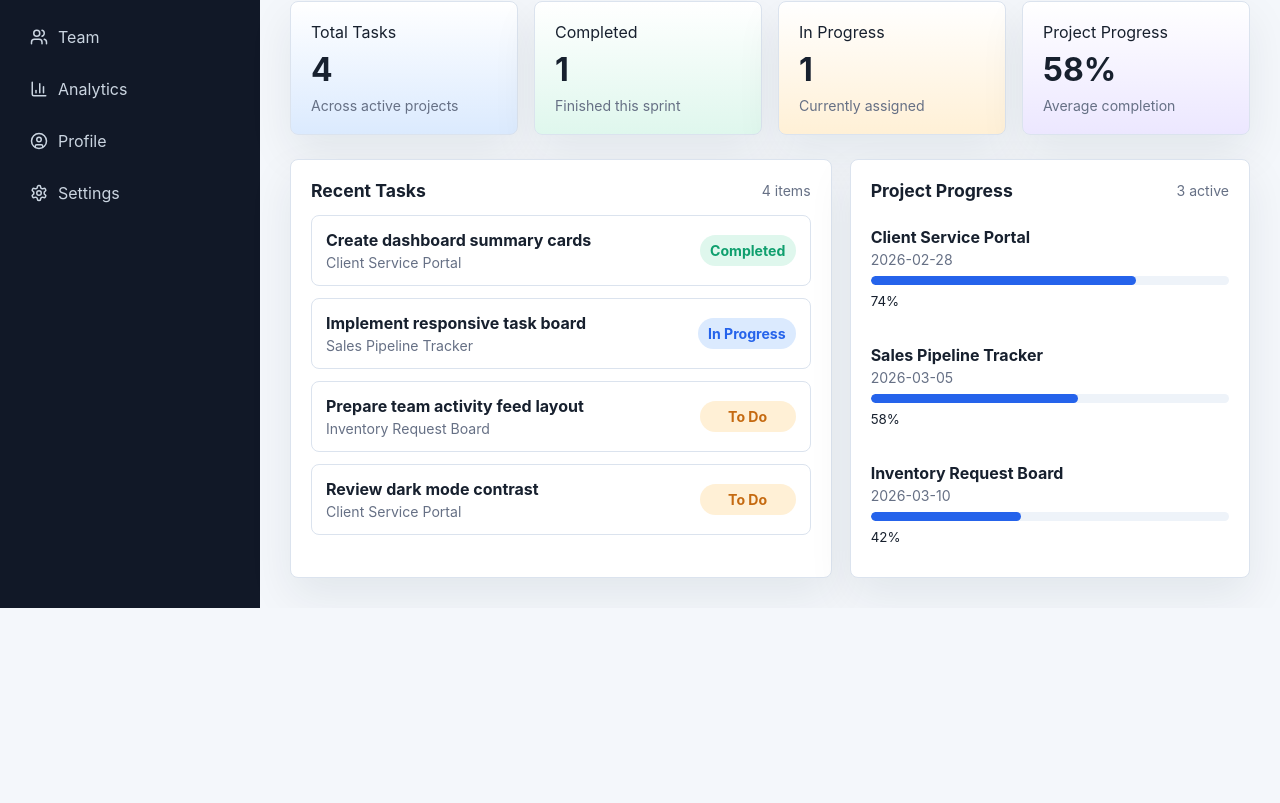
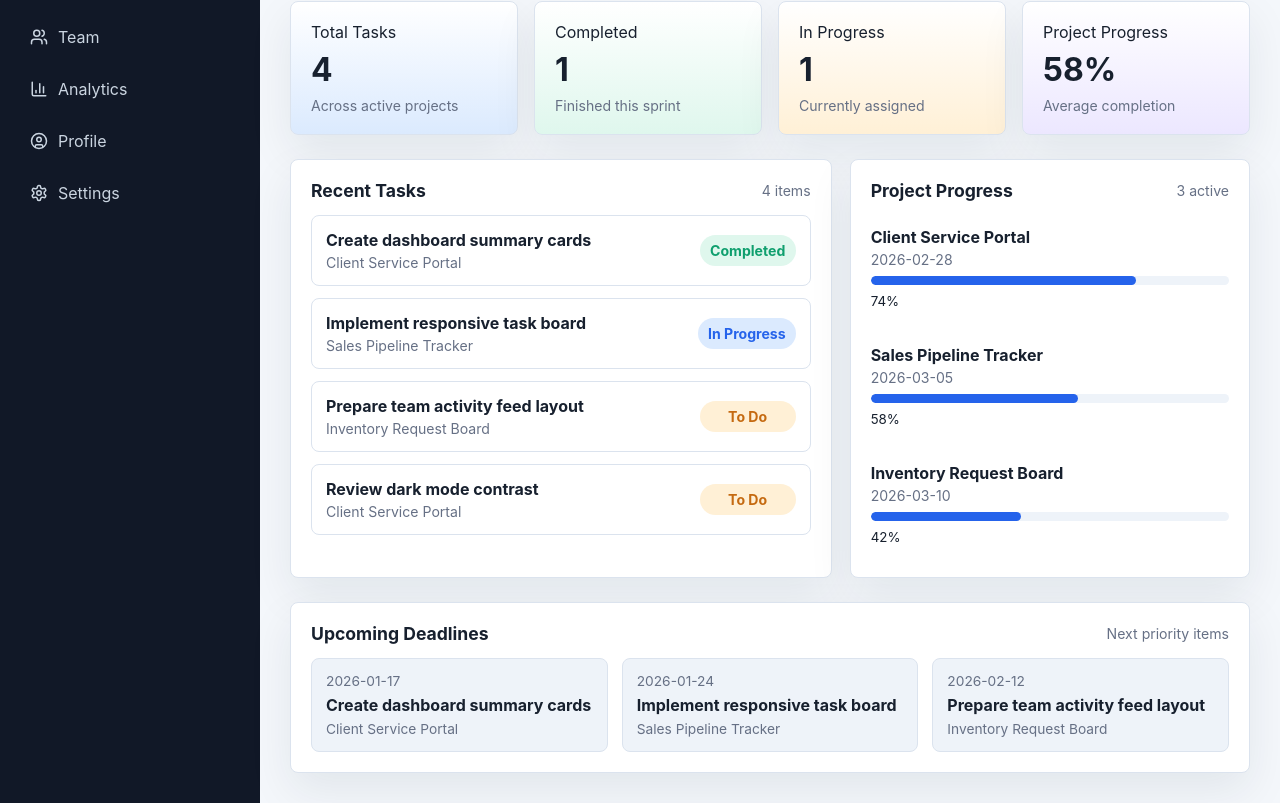
Before and after one commit to ManishJungAdhikari/team-task-management-system, a React (Vite) app: page / in a window 1280 px wide. Shown: the part 241-1044 px from the top of the page. Before the commit the page ends 849 px from the top, so only its background shows below. Built offline with nearby package versions, Linux system fonts and the light colour scheme.

Commit message:
add dashboard deadline tracking section

```diff
--- a/src/pages/Dashboard.jsx
+++ b/src/pages/Dashboard.jsx
@@ -6,6 +6,7 @@ export default function Dashboard() {
   const completedTasks = tasks.filter((task) => task.status === 'Completed').length;
   const inProgressTasks = tasks.filter((task) => task.status === 'In Progress').length;
   const averageProgress = Math.round(projects.reduce((sum, project) => sum + project.progress, 0) / projects.length);
+  const upcomingTasks = [...tasks].sort((a, b) => a.dueDate.localeCompare(b.dueDate)).slice(0, 3);
 
   return (
     <div className="page-stack">
@@ -64,6 +65,22 @@ export default function Dashboard() {
           </div>
         </article>
       </section>
+
+      <section className="panel">
+        <div className="panel-header">
+          <h2>Upcoming Deadlines</h2>
+          <span>Next priority items</span>
+        </div>
+        <div className="deadline-grid">
+          {upcomingTasks.map((task) => (
+            <article key={task.id} className="deadline-card">
+              <span>{task.dueDate}</span>
+              <strong>{task.title}</strong>
+              <small>{task.project}</small>
+            </article>
+          ))}
+        </div>
+      </section>
     </div>
   );
 }
--- a/src/styles/global.css
+++ b/src/styles/global.css
@@ -558,6 +558,27 @@ textarea {
   padding: 12px 14px;
 }
 
+.deadline-grid {
+  display: grid;
+  grid-template-columns: repeat(3, minmax(0, 1fr));
+  gap: 14px;
+}
+
+.deadline-card {
+  display: grid;
+  gap: 6px;
+  border: 1px solid var(--line);
+  border-radius: 8px;
+  background: var(--surface-strong);
+  padding: 14px;
+}
+
+.deadline-card span,
+.deadline-card small {
+  color: var(--muted);
+  font-size: 0.86rem;
+}
+
 .chart-panel {
   min-height: 400px;
 }
@@ -634,7 +655,8 @@ textarea {
 
   .stats-grid,
   .content-grid,
-  .project-grid {
+  .project-grid,
+  .deadline-grid {
     grid-template-columns: 1fr 1fr;
   }
 
@@ -671,6 +693,7 @@ textarea {
   .stats-grid,
   .content-grid,
   .project-grid,
+  .deadline-grid,
   .task-form,
   .toolbar,
   .data-row,
```
